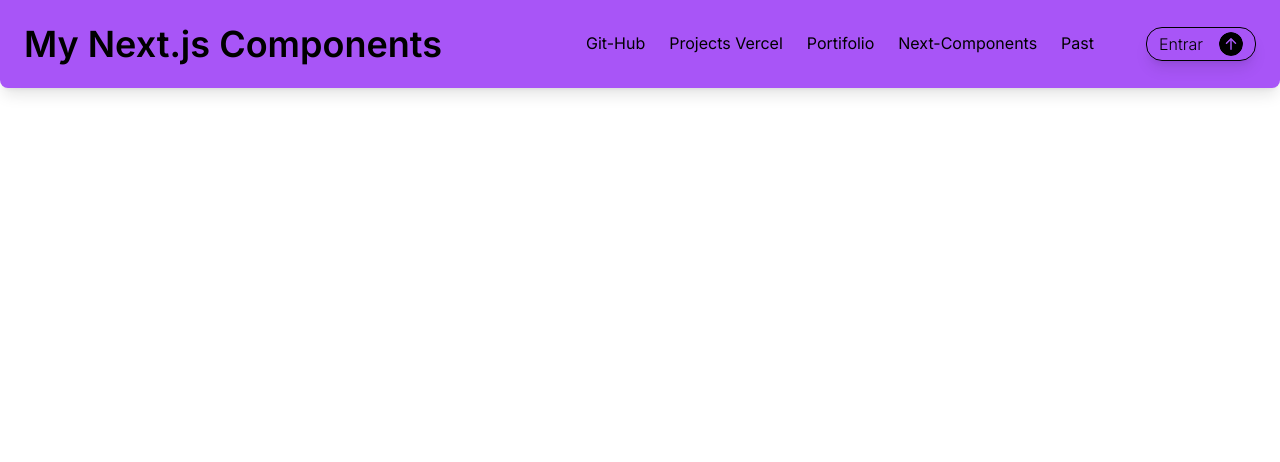
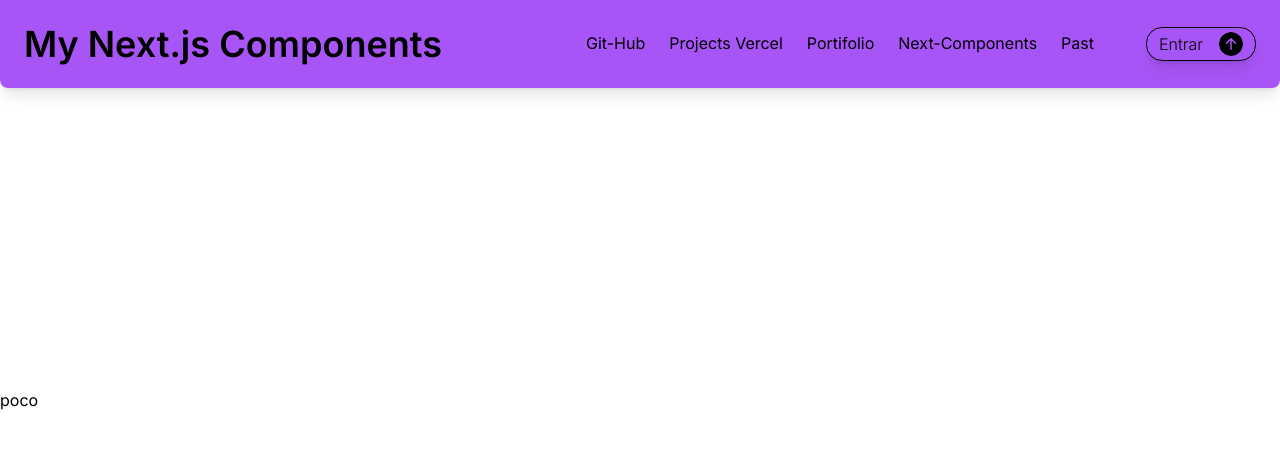
Before and after one commit to aryelnascimento11/project-componentes, a Next.js app: page /pocos in a window 1280 px wide. Shown: the top 462 px of the page. Built offline with nearby package versions, Linux system fonts and the light colour scheme.

Commit message:
corrigi o footer

```diff
--- a/src/app/layout.tsx
+++ b/src/app/layout.tsx
@@ -3,6 +3,7 @@ import type { Metadata } from 'next'
 import { Inter } from 'next/font/google'
 import Link from 'next/link'
 import Header from './components/header'
+import Footer from './components/footer'
 
 
 const inter = Inter({ subsets: ['latin'] })
@@ -22,6 +23,7 @@ export default function RootLayout({
       <body className={inter.className}>
         <Header />
         {children}
+        <Footer />
       </body>
     </html>
   )
--- a/src/app/page.tsx
+++ b/src/app/page.tsx
@@ -20,7 +20,6 @@ export default function Home() {
         title='Next.js Props?'
         desc='This API reference will help you understand how to use props and configuration options available for the Image Component. For features and usage, please see the Image Component page.'
       />
-      <Footer />
     </>
   )
 }
--- a/src/app/pocos/page.tsx
+++ b/src/app/pocos/page.tsx
@@ -1,7 +1,9 @@
 export default function Page() {
   return (
     <>
-      <h1>poco</h1>
+      <section className="h-screen place-items-center flex">
+        <h1>poco</h1>
+      </section>
     </>
   )
 
```
